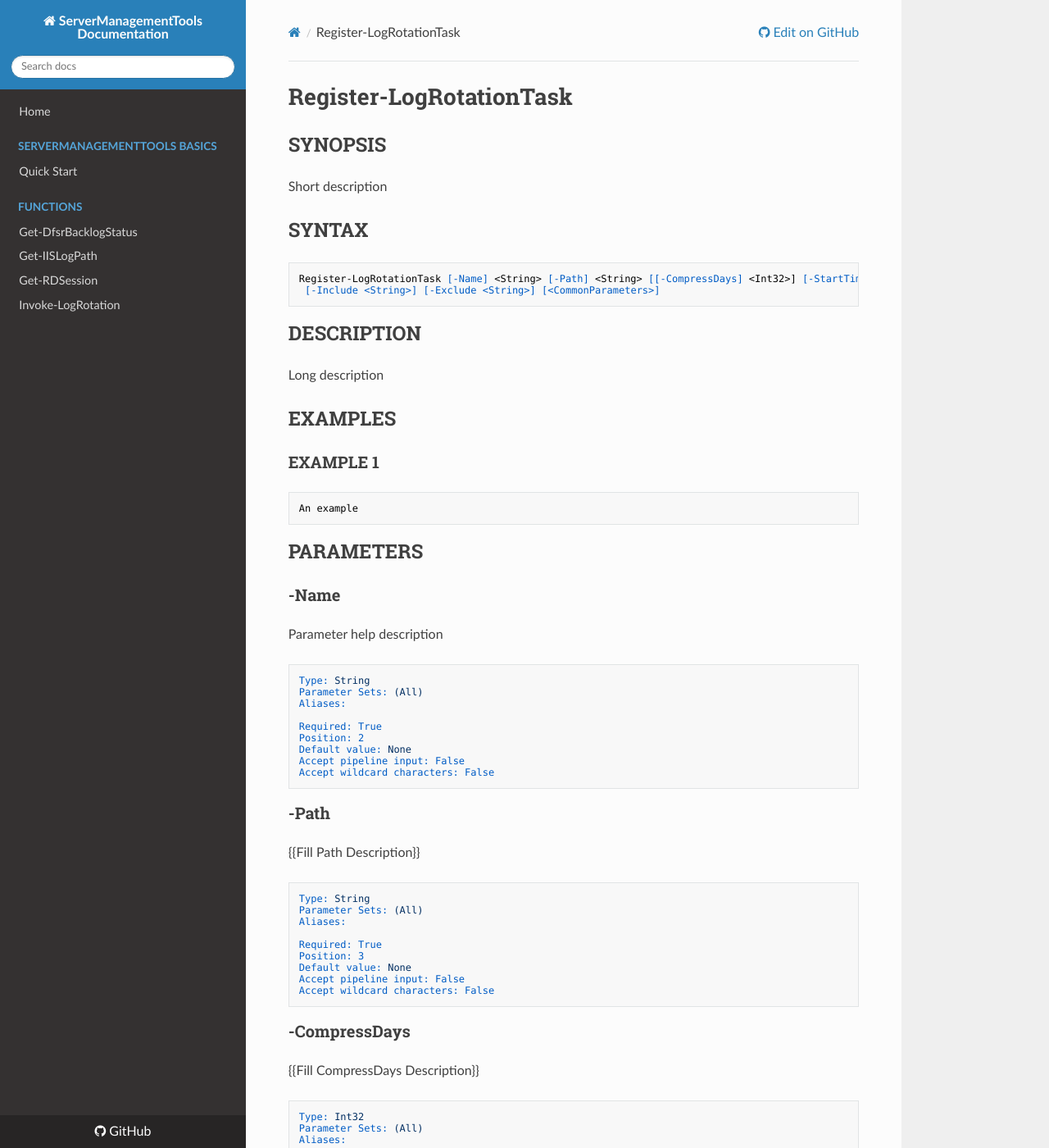
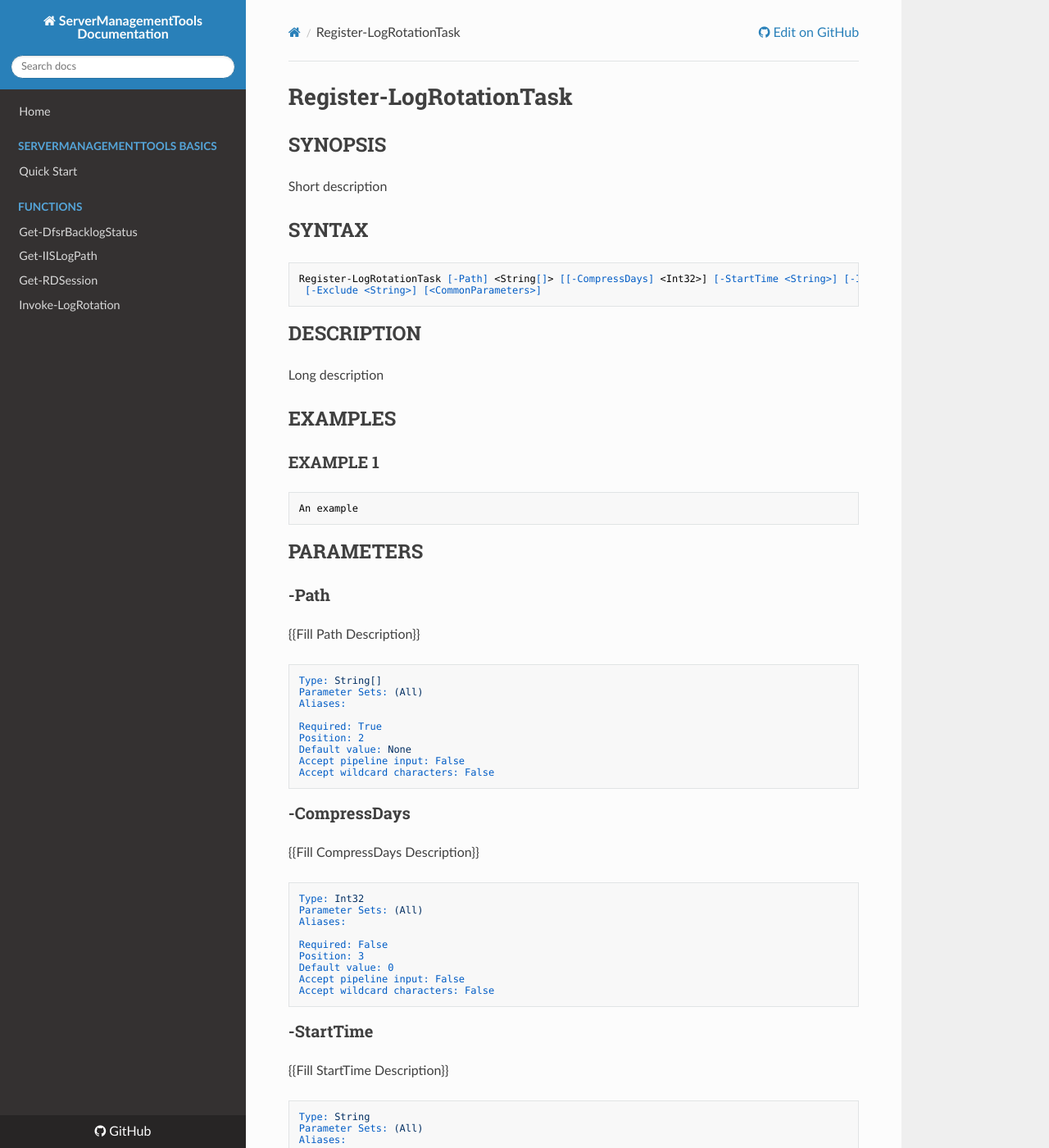
Before and after one commit to twillin912/PSServerManagement, an MkDocs documentation site: the page built from docs/Functions/Register-LogRotationTask.md, in a window 1280 px wide and 1400 px high. Shown: the whole window at 82% size. Built offline with MkDocs 1.6.1, drawn with Linux system fonts in a browser that asks for light colours; nearby versions of some CDN libraries; old or Windows-style settings are respelled for this version of MkDocs.

Commit message:
Update documentation

````diff
--- a/docs/Functions/Register-LogRotationTask.md
+++ b/docs/Functions/Register-LogRotationTask.md
@@ -13,8 +13,8 @@ Short description
 ## SYNTAX
 
 ```
-Register-LogRotationTask [-Name] <String> [-Path] <String> [[-CompressDays] <Int32>] [-StartTime <String>]
- [-Include <String>] [-Exclude <String>] [<CommonParameters>]
+Register-LogRotationTask [-Path] <String[]> [[-CompressDays] <Int32>] [-StartTime <String>] [-Include <String>]
+ [-Exclude <String>] [<CommonParameters>]
 ```
 
 ## DESCRIPTION
@@ -29,31 +29,16 @@ An example
 
 ## PARAMETERS
 
-### -Name
-Parameter help description
+### -Path
+{{Fill Path Description}}
 
 ```yaml
-Type: String
+Type: String[]
 Parameter Sets: (All)
 Aliases:
 
 Required: True
 Position: 2
-Default value: None
-Accept pipeline input: False
-Accept wildcard characters: False
-```
-
-### -Path
-{{Fill Path Description}}
-
-```yaml
-Type: String
-Parameter Sets: (All)
-Aliases:
-
-Required: True
-Position: 3
 Default value: None
 Accept pipeline input: False
 Accept wildcard characters: False
@@ -120,8 +105,7 @@ Accept wildcard characters: False
 ```
 
 ### CommonParameters
-This cmdlet supports the common parameters: -Debug, -ErrorAction, -ErrorVariable, -InformationAction, -InformationVariable, -OutVariable, -OutBuffer, -PipelineVariable, -Verbose, -WarningAction, and -WarningVariable.
-For more information, see about_CommonParameters (http://go.microsoft.com/fwlink/?LinkID=113216).
+This cmdlet supports the common parameters: -Debug, -ErrorAction, -ErrorVariable, -InformationAction, -InformationVariable, -OutVariable, -OutBuffer, -PipelineVariable, -Verbose, -WarningAction, and -WarningVariable. For more information, see about_CommonParameters (http://go.microsoft.com/fwlink/?LinkID=113216).
 
 ## INPUTS
 
````
Also changed, not shown: other parts of docs/Functions/Register-LogRotationTask.md (+1 -1 lines), CHANGELOG.md (+6 -1 lines), ReleaseNotes.md (+3 -1 lines), docs/Functions/Disable-SChannelFeature.md (+3 -2 lines), docs/Functions/Get-DfsrBacklogStatus.md (+2 -1 lines), docs/Functions/Get-IISLogPath.md (+2 -1 lines), docs/Functions/Get-RDSession.md (+2 -1 lines), 4 other files.
